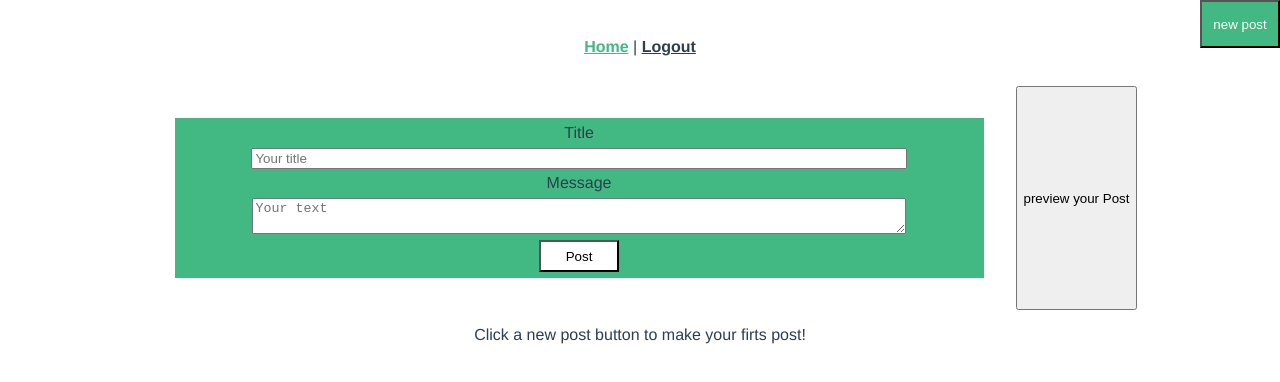
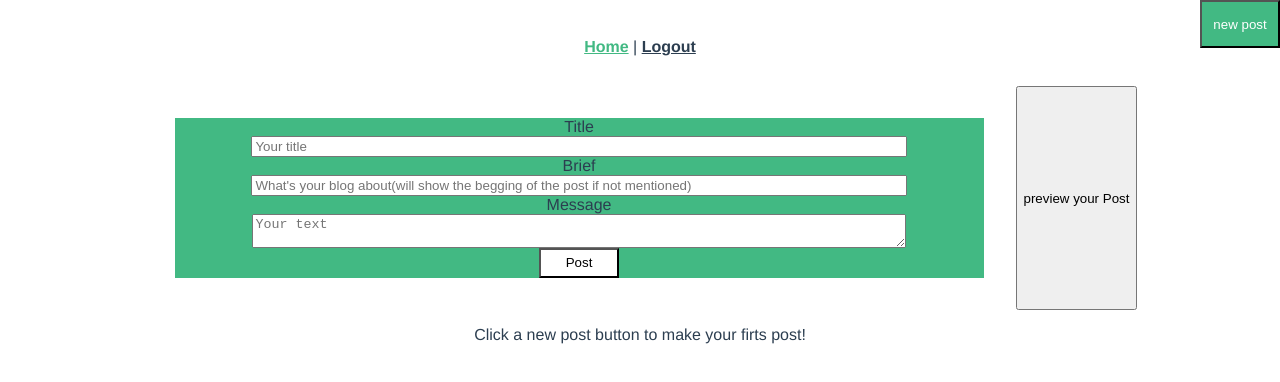
Before and after one commit to bas132828/local_blog, a Vue app: page / in a window 1280 px wide. Both pictures are taken after a click on the button "new post". Shown: the top 382 px of the page. Built offline with nearby package versions, Linux system fonts and the light colour scheme.

Commit message:
subtitles(briefs) added

```diff
--- a/src/components/Blog.vue
+++ b/src/components/Blog.vue
@@ -1,7 +1,10 @@
 <template>
   <div id="blog" class="blog">
     <h1>{{ blogContent.title }}</h1>
-    <div>{{ blogContent.message }}</div>
+    <h4 v-if="blogContent.brief">
+      {{ blogContent.brief }}
+    </h4>
+    <p>{{ blogContent.message }}</p>
     <button class="btn-add-post" v-on:click="showHandler">new comment</button>
 
     <form
@@ -28,6 +31,7 @@
       <h3>
         {{ comment.title }}
       </h3>
+
       <p>
         {{ comment.content }}
       </p>
--- a/src/components/Card.vue
+++ b/src/components/Card.vue
@@ -5,7 +5,7 @@
         <h1>{{ post.title }}</h1>
       </router-link>
       <p>
-        {{ post.message | snippet }}
+        {{ post.brief || post.message | snippet }}
       </p>
       <div class="comments-counter">3 comments</div>
     </div>
--- a/src/components/InputForm.vue
+++ b/src/components/InputForm.vue
@@ -10,6 +10,14 @@
         placeholder="Your title"
         v-model="titleMessage"
         required
+      />
+      <label for="#brief">Brief</label>
+      <input
+        type="text"
+        id="brief"
+        class="title"
+        placeholder="What's your blog about(will show the begging of the post if not mentioned)"
+        v-model="brief"
       />
       <label for="#message">Message</label>
       <textarea
@@ -42,6 +50,7 @@ export default {
     return {
       previewShow: false,
       titleMessage: "",
+      brief: "",
       textMessage: "",
       idForPost: 0,
       posts: [],
@@ -58,6 +67,8 @@ export default {
 
       this.$store.commit("addPost", {
         id: this.idForPost,
+        brief: this.brief,
+
         title: this.titleMessage,
         message: this.textMessage,
         comments: [],
@@ -68,6 +79,7 @@ export default {
     onSubmit() {
       this.addNewPost();
       (this.titleMessage = ""), (this.textMessage = "");
+      this.brief = "";
     },
   },
   computed: {
```
